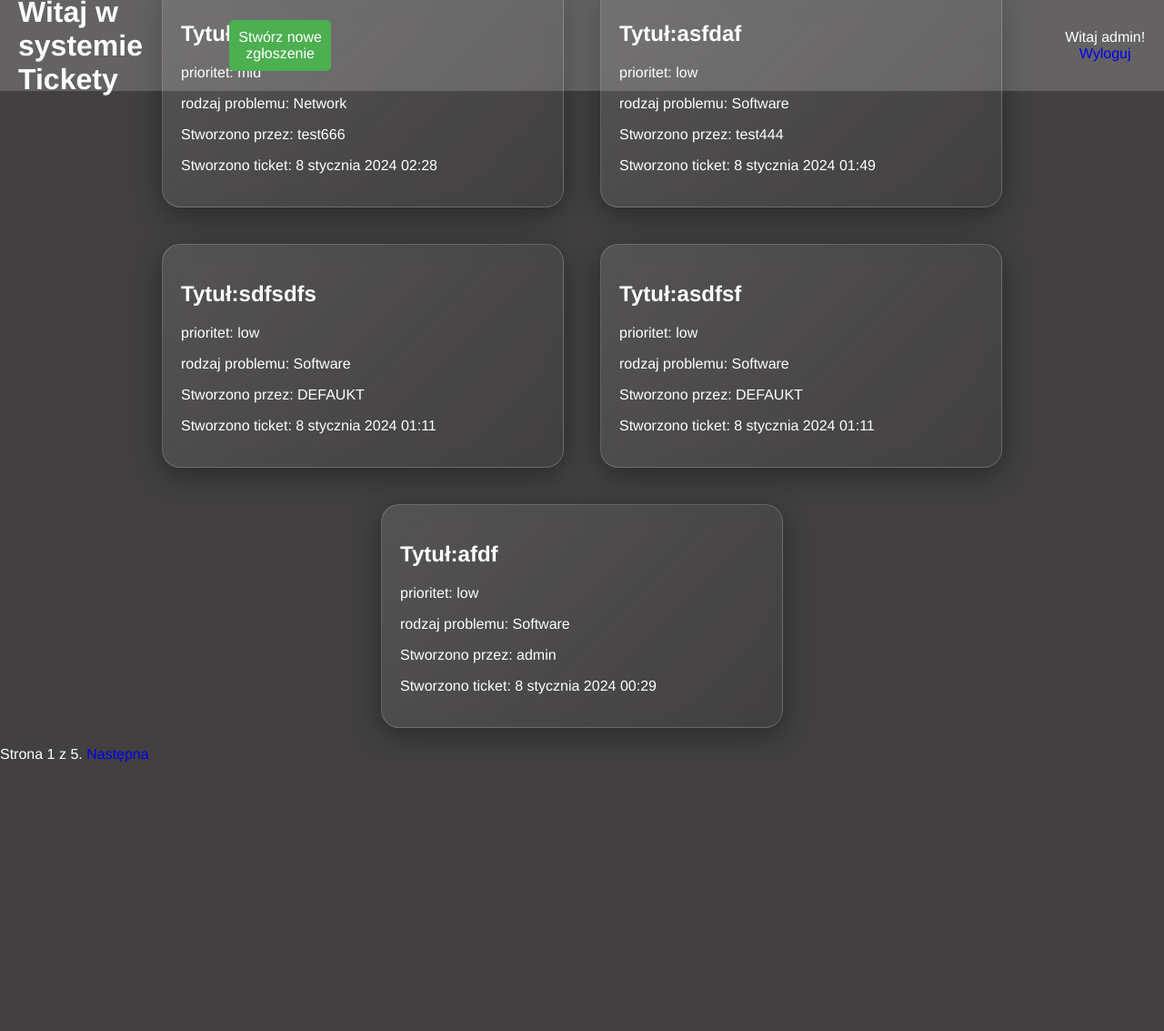
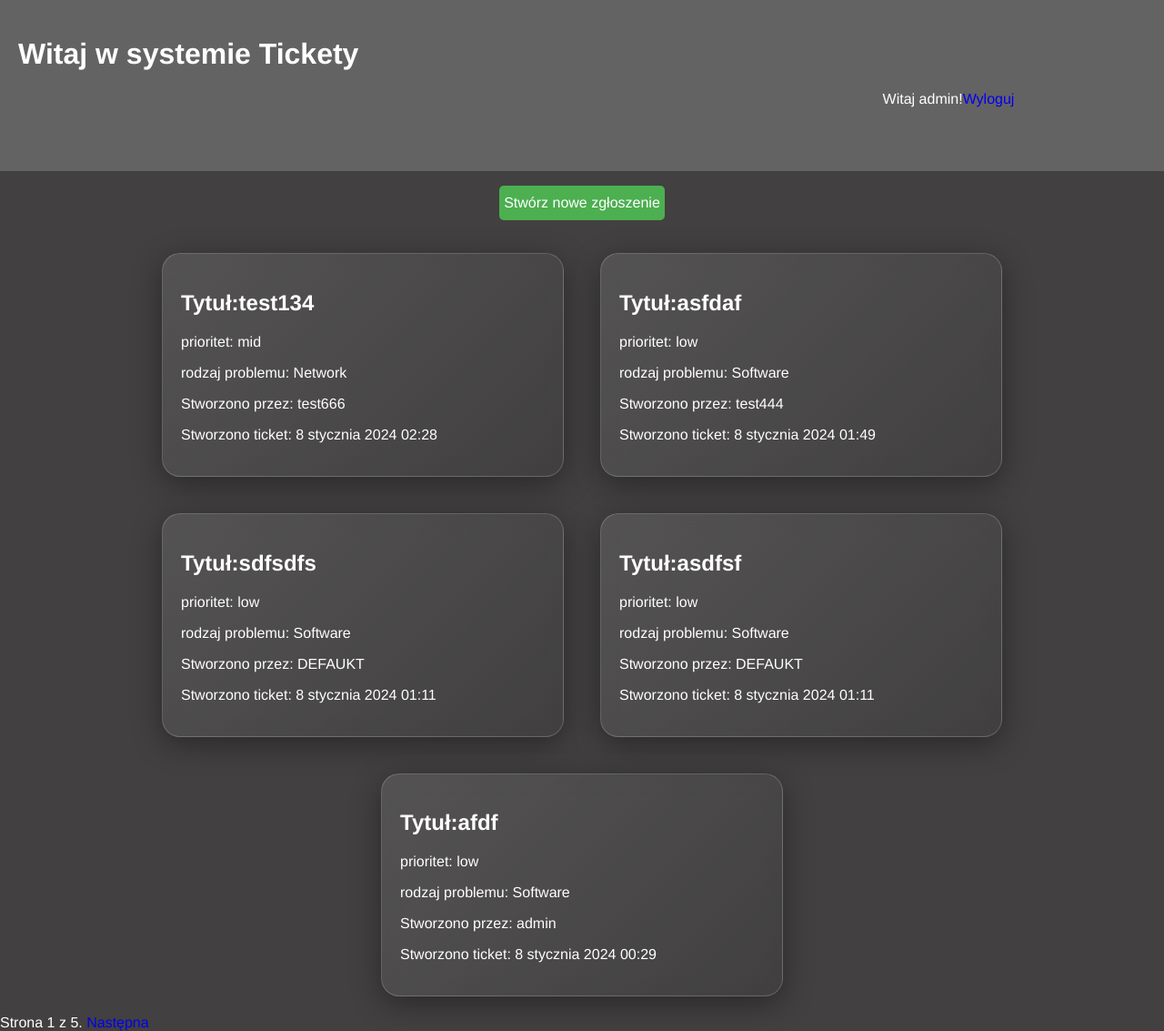
Before and after one commit to KIX-p/Helpdeskapp, a Django app: page /ticket_list/ in a window 1280 px wide. Shown: the whole page at 91% size. Before the commit the page ends 838 px from the top, so only its background shows below. Run offline with Django 4.2, Linux system fonts and the light colour scheme; a user stored in the database is signed in; data comes from the database, SQL or seed files in the repository; both versions use the stored data as it was after the commit.

Commit message:
Update CSS styles and templates

```diff
--- a/chat/static/chat.css
+++ b/chat/static/chat.css
@@ -15,9 +15,8 @@ body {
     margin: 20px;
     margin-left: 30px;
     overflow-y: scroll;
-    max-height: 800px;
+    max-height: 100vh;
 }
-
 h1{
   color: #fff;
   font-size: 20px;
--- a/chat/templates/chat/room.html
+++ b/chat/templates/chat/room.html
@@ -4,15 +4,17 @@
 </head>
 {% block extra_js %} {%endblock%}
 {% block title %}<h1>Pokój czatu dla "{{ ticket.title }}"</h1>{% endblock %}
+<a href="{% url 'helpdeskapp:ticket_detail' ticket.slug %}">Powrót do ticketa</a>
 
 <script src="https://ajax.googleapis.com/ajax/libs/jquery/3.5.1/jquery.min.js"></script>
 <div id="chat">
   <div id="notifications"></div>
+
 </div>
 <div id="chat-input">
   <input id="chat-message-input" type="text" />
   <input id="chat-message-submit" type="submit" value="Prześlij" />
-  <a href="{% url 'helpdeskapp:ticket_detail' ticket.slug %}">Powrót do ticketa</a>
+
 </div>
 {% block domready %}
 <script>
--- a/helpdeskapp/static/helpdeskapp/main.css
+++ b/helpdeskapp/static/helpdeskapp/main.css
@@ -1,30 +1,20 @@
 body {
     font-family: 'Helvetica Neue', sans-serif;
-    display: flex;
     align-items: center;
     justify-content: center;
     background-color: #424040;
     color: #fff;
     margin: 0;
     padding: 0;
-    height: 100vh;
     box-sizing: border-box;
 }
 
 header {
-    position: fixed;
-    top: 0;
-    left: 0;
-    right: 0;
-    display: flex;
     justify-content: center;
     align-items: center;
     padding: 20px;
     background-color: rgba(255, 255, 255, 0.18);
     box-sizing: border-box;
-    z-index: 1000;
-    height: 100px;
-    margin-bottom: 20px;
 }
 
 
--- a/helpdeskapp/templates/helpdeskapp/base.html
+++ b/helpdeskapp/templates/helpdeskapp/base.html
@@ -19,9 +19,6 @@
             {% endfor %}
 
         </div>
-        <p class="add">
-            <a href="{% url 'helpdeskapp:ticket_add' %}">Stwórz nowe zgłoszenie</a>
-        </p>
         <div class="right">
             <span class = "user">
                 {%if request.user.is_authenticated%}
--- a/helpdeskapp/templates/helpdeskapp/tickets/ticket_list.html
+++ b/helpdeskapp/templates/helpdeskapp/tickets/ticket_list.html
@@ -5,8 +5,14 @@
 <head>
     <link href="{% static 'helpdeskapp/main.css' %}" rel="stylesheet">
 </head>
+<header>
 
+</header>
+<p class="add">
+    <a href="{% url 'helpdeskapp:ticket_add' %}">Stwórz nowe zgłoszenie</a>
+</p>
 <div class="tickets">
+
     <div class="container">
 
         {% for ticket in tickets%}
```
Also changed, not shown: db.sqlite3.
